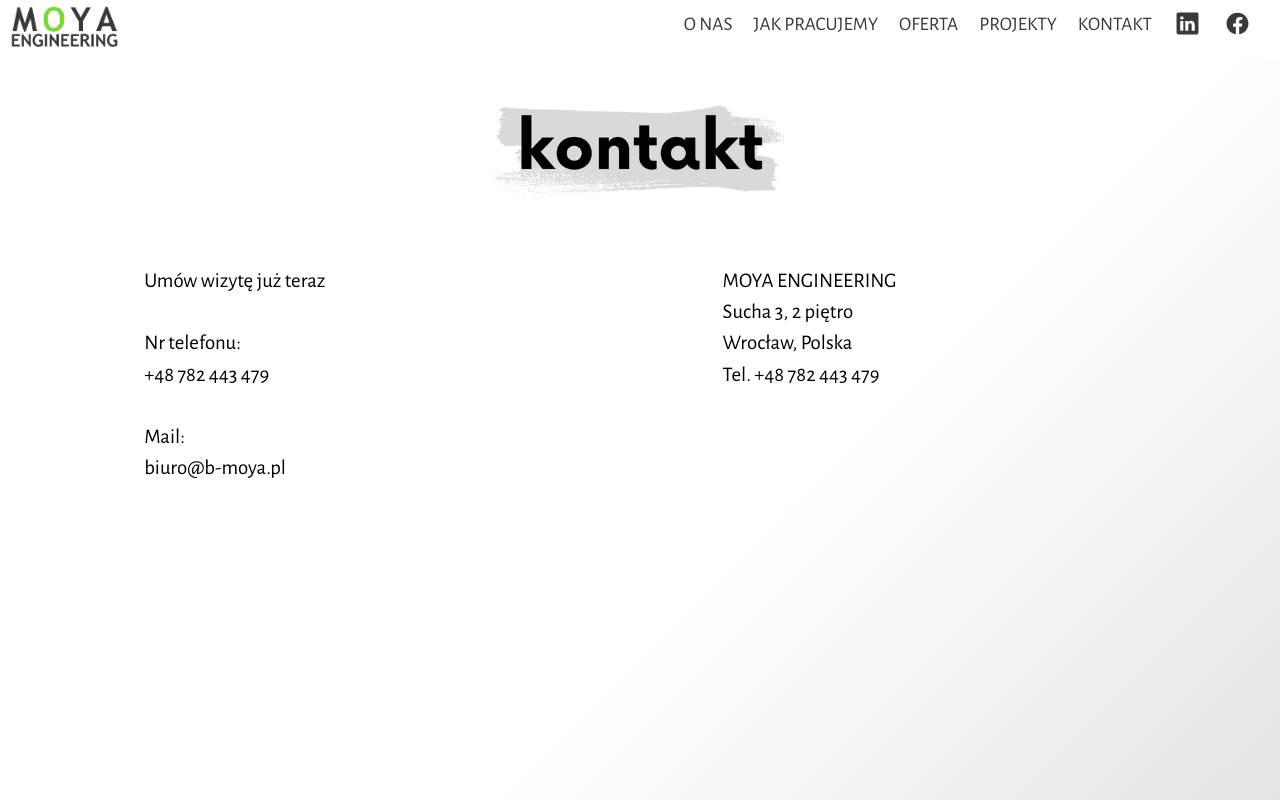
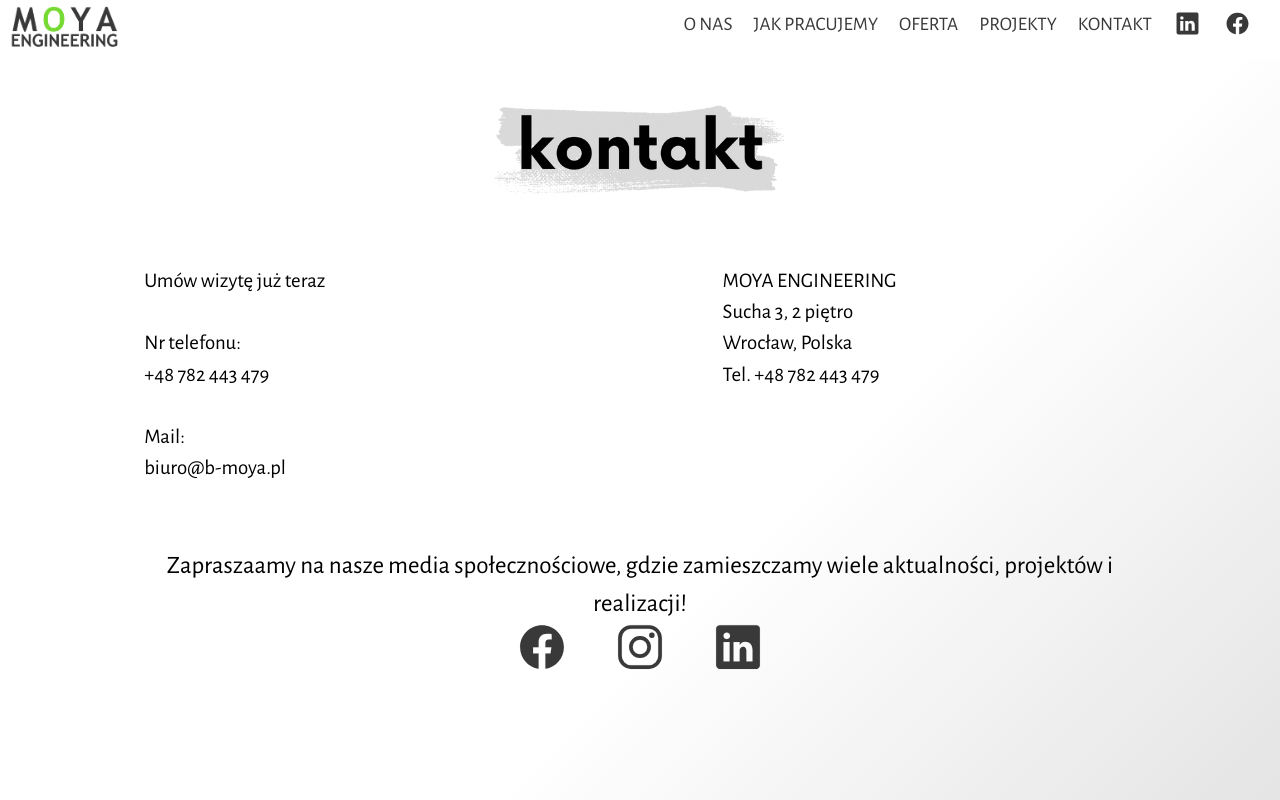
Before and after one commit to lenoopaleno/MOYA, a plain HTML site: page contact.html in a window 1280 px wide. Drawn offline with nearby package versions, Linux system fonts and the light colour scheme.

Commit message:
poprawiony kontakt

```diff
--- a/contact.html
+++ b/contact.html
@@ -68,6 +68,18 @@
                </div>
             </div>
          </div>
+            <div class="row justify-content-center">
+               <div class="col-9" style="text-align: center">
+               <p style="font-size: 25px; padding-top: 3rem">
+               Zapraszaamy na nasze media społecznościowe, gdzie zamieszczamy wiele aktualności, projektów i realizacji!
+               <br>
+               <a href="https://www.facebook.com/bpmoya"> <ion-icon class = "social-icon" name="logo-facebook" style="font-size: 50px; padding-right: 20px; padding-left: 20px;"></ion-icon> </a>
+               <a href="https://www.instagram.com/moya_engineering/"> <ion-icon class="social-icon" name="logo-instagram" style="font-size: 50px; padding-right: 20px; padding-left: 20px;"></ion-icon></a>
+               <a href="https://www.linkedin.com/company/moya-engineering/"> <ion-icon class = "social-icon" name="logo-linkedin" style="font-size: 50px; padding-right: 20px; padding-left: 20px;"> </ion-icon> </a>
+               </p>
+            </div>
+            </div>
+         </div>
       </div>
       <!-- End Contact -->
       <!-- Contact Form
```
